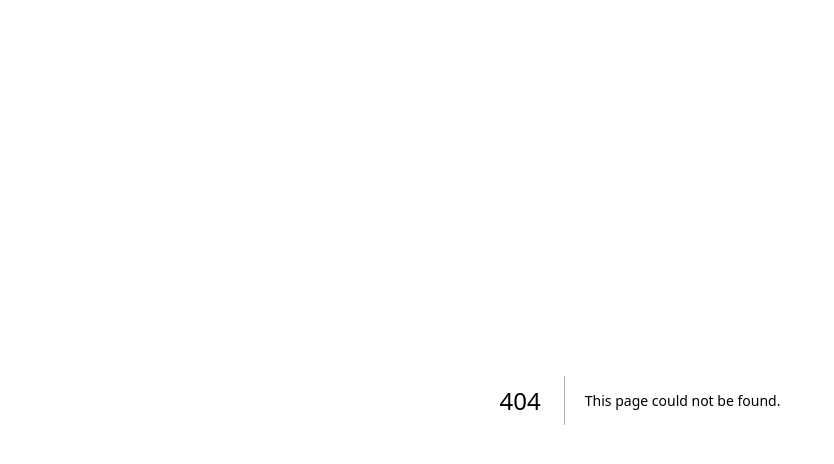
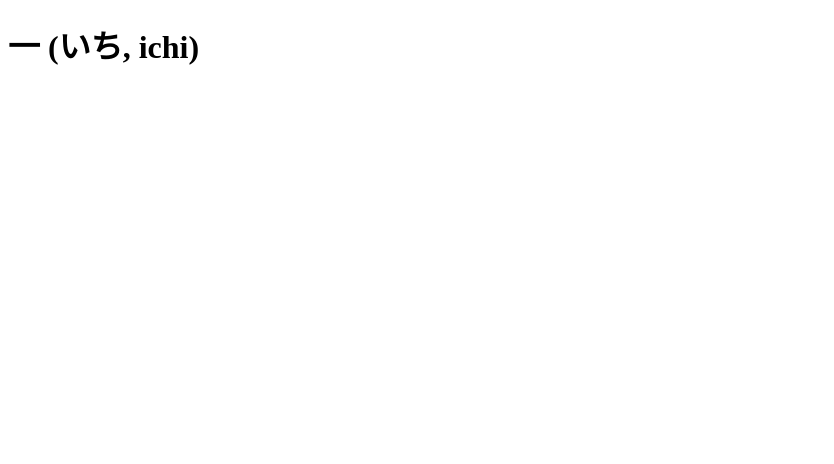
Before and after one commit to RaviAzzuraPutra/belajar-nextjs, a Next.js app: page /blog/first in a window 1280 px wide. Before the commit this address had no page. Shown: the top 464 px of the page, without its empty margins (0-834 px from the left). Built offline with nearby package versions, Linux system fonts and the light colour scheme.

Commit message:
Nested Routes

```diff
--- /dev/null
+++ b/src/app/blog/first/page.tsx
@@ -0,0 +1,7 @@
+export default function FirstBlog() {
+    return (
+        <h1>
+            一 (いち, ichi)
+        </h1>
+    )
+}
--- /dev/null
+++ b/src/app/blog/page.tsx
@@ -0,0 +1,5 @@
+export default function Blog() {
+    return (
+        <h1>My Blog</h1>
+    )
+}
--- a/src/app/layout.tsx
+++ b/src/app/layout.tsx
@@ -1,5 +1,5 @@
 export const metadata = {
-  title: 'Next.js',
+  title: 'ラヴィ  アズラ  プトラ',
   description: 'Generated by Next.js',
 }
 
```
Also changed, not shown: src/app/blog/second/page.tsx (added, +7 -0 lines).
